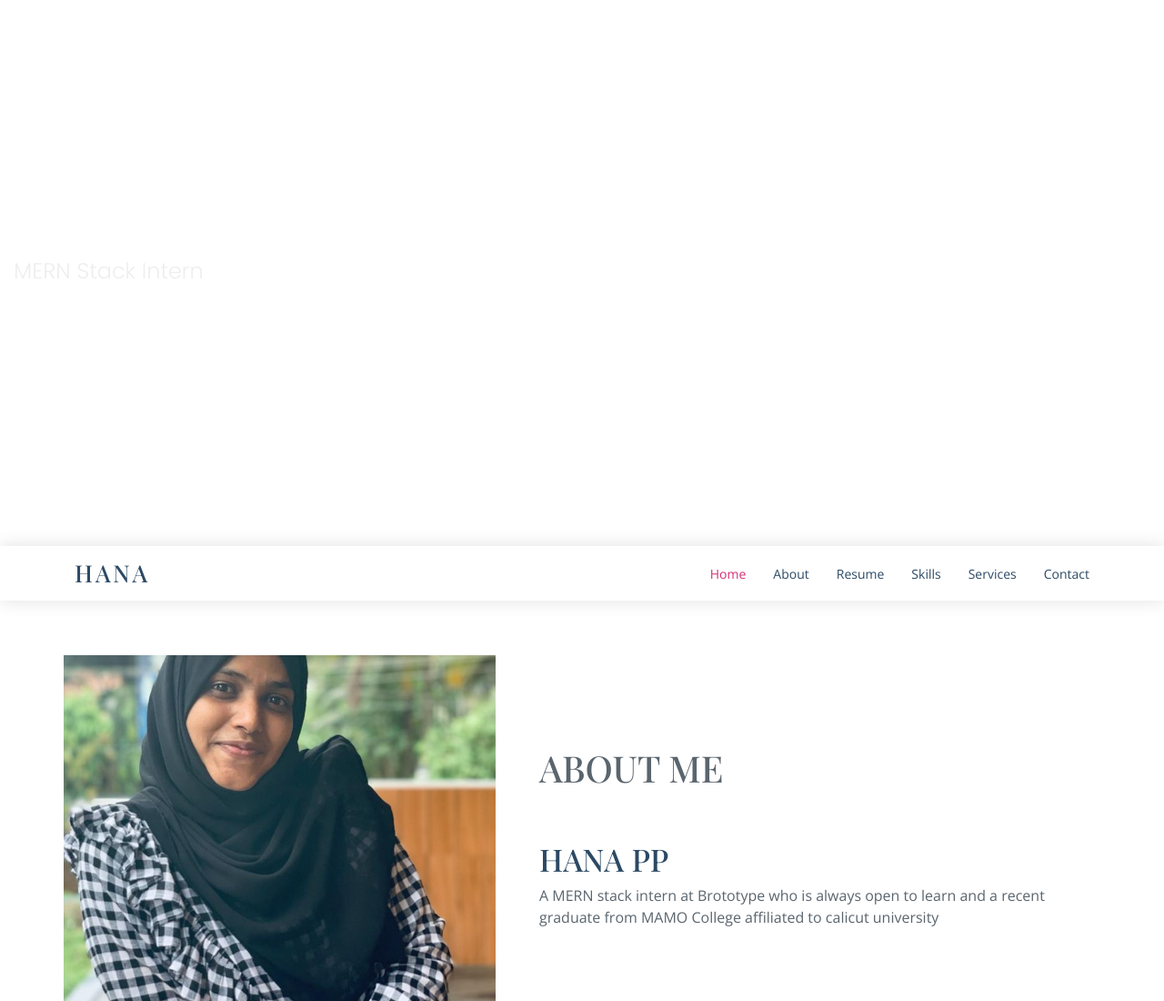
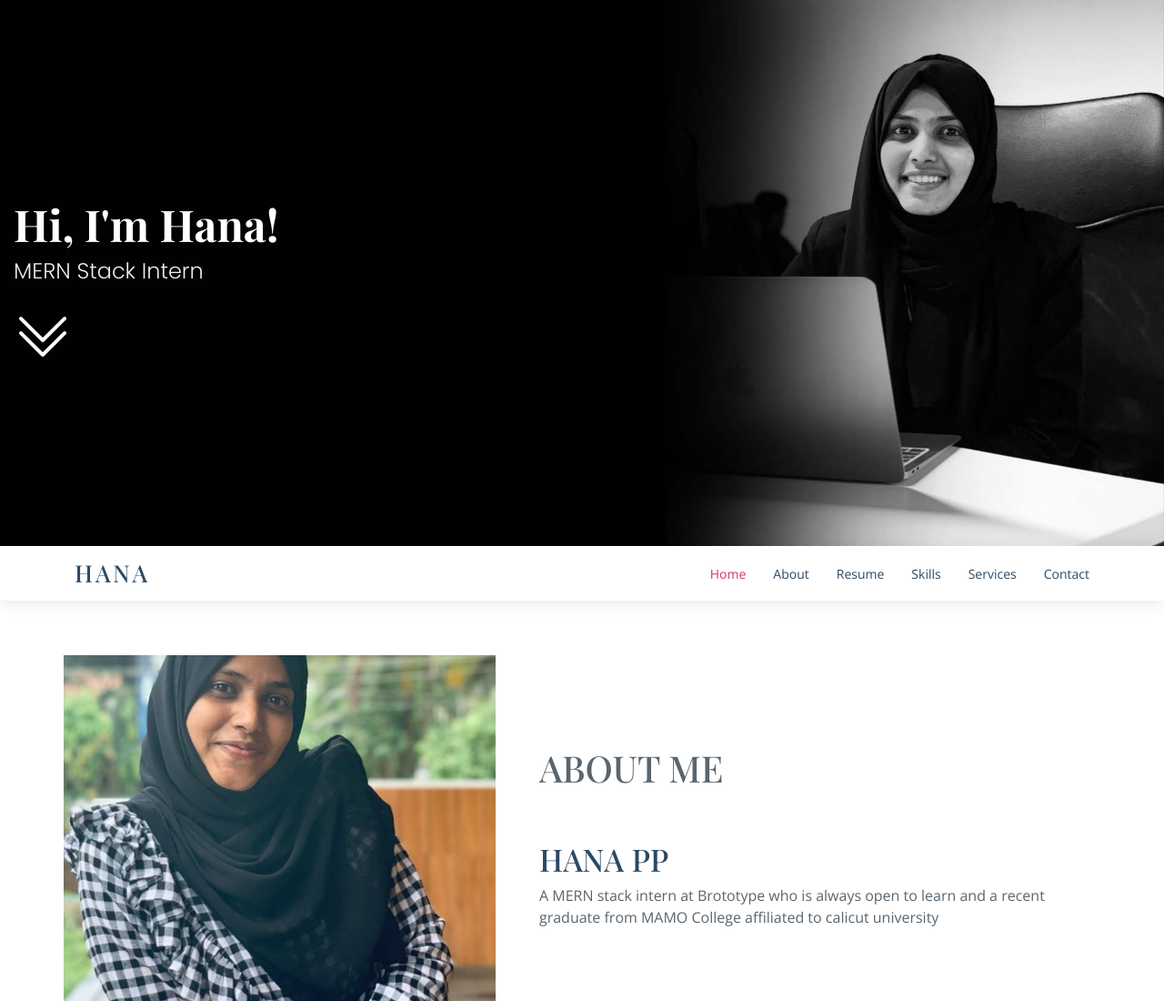
Before and after one commit to hana-nazer/portfolio, a plain HTML site: page index.html in a window 1280 px wide. Shown: the top 1100 px of the page at 91% size. Drawn offline with nearby package versions, Linux system fonts and the light colour scheme; a web font is replaced by a local one.

Commit message:
image-updated

```diff
--- a/assets/css/style.css
+++ b/assets/css/style.css
@@ -330,7 +330,7 @@ h6 {
 #hero {
   width: 100%;
   height: 75vh;
-  background: url("assets/img/Untitled-1.jpg") top center;
+  background: url("../img/Untitled-1.jpg") top center;
   background-size: cover;
   background-position-y:90% ;
   padding: 0 15px;
```
